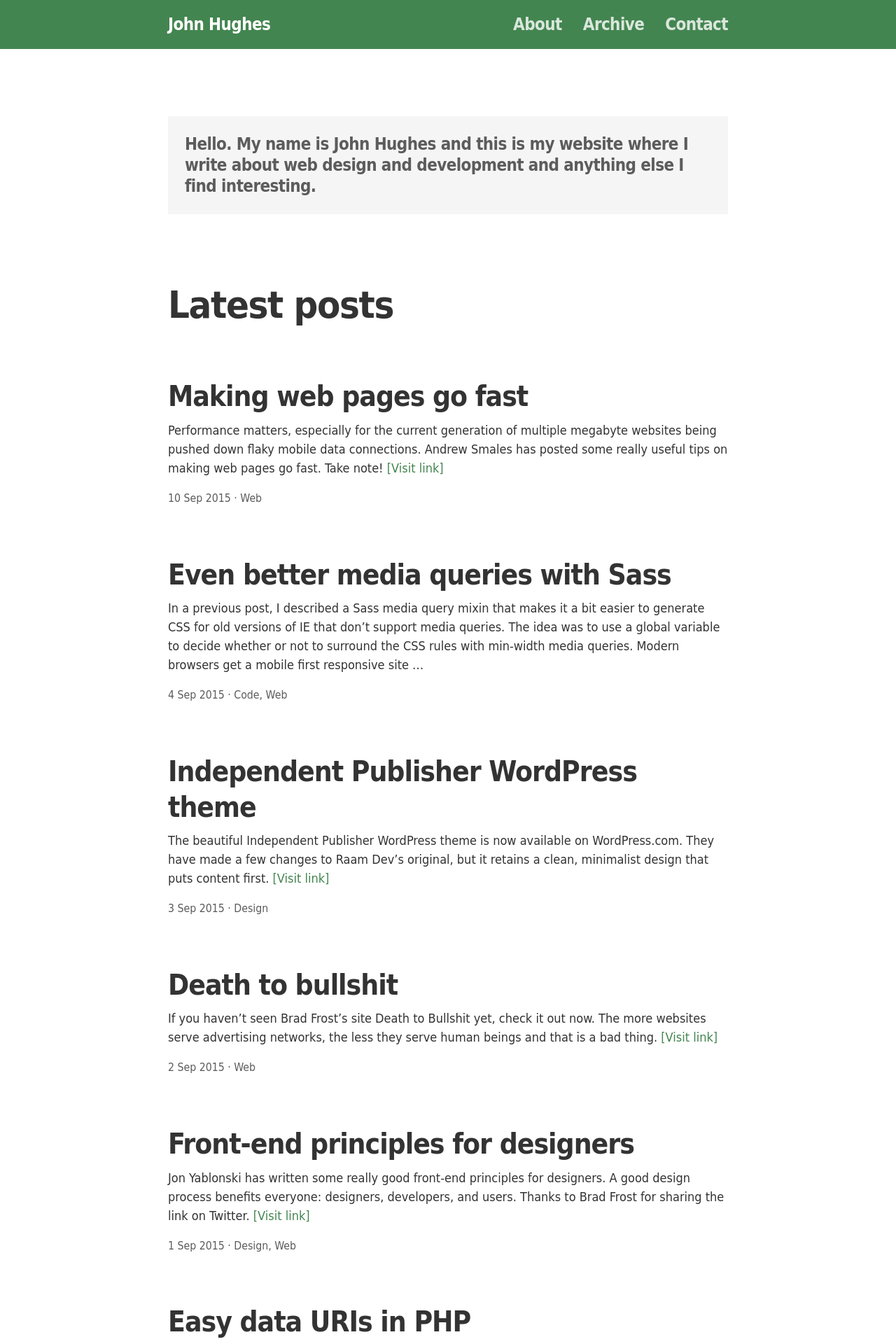
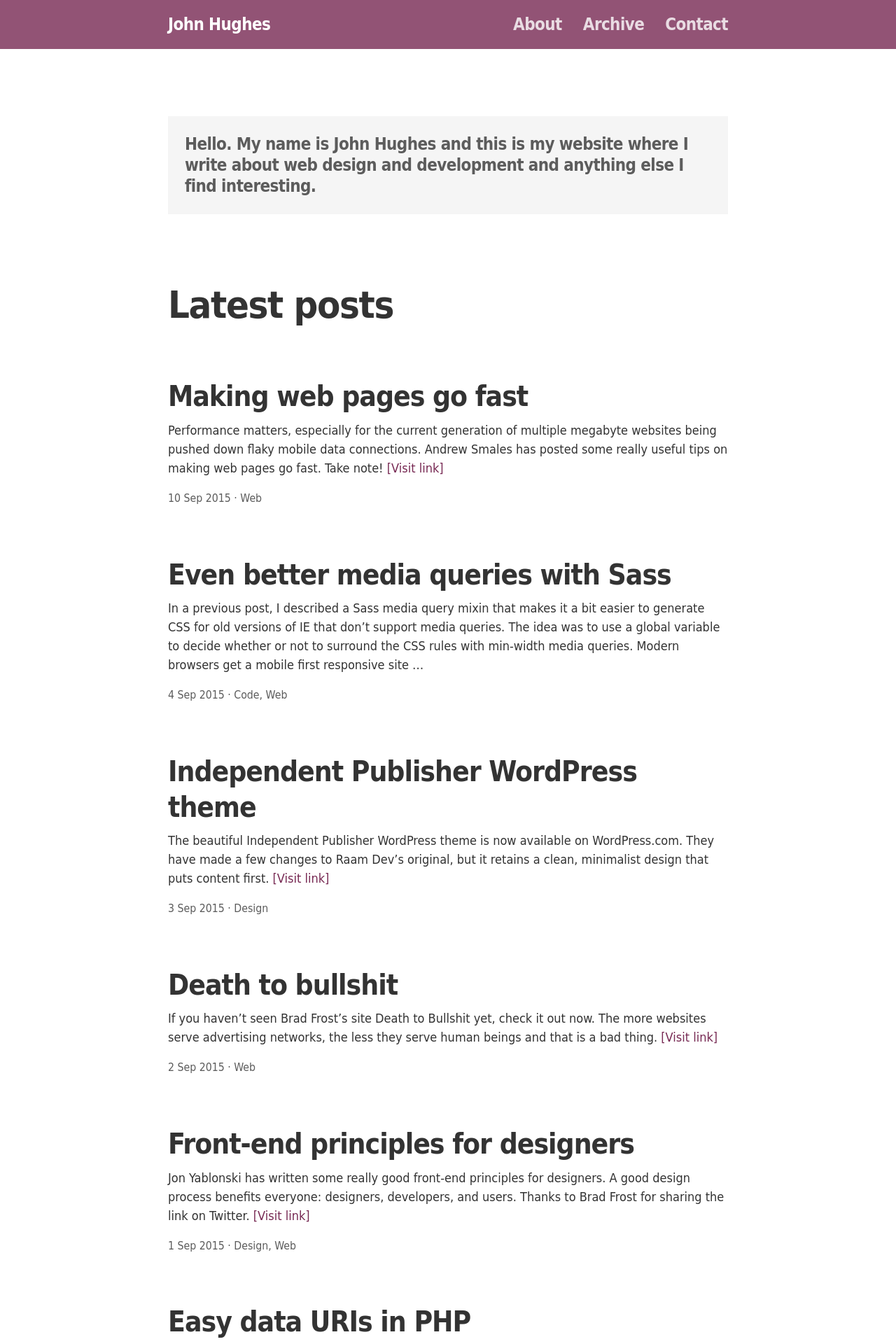
Before and after one commit to johnkhughes/john-hughes-web, a Jekyll site: the page built from index.md, in a window 1280 px wide. Shown: the top 1920 px of the page at 70% size. Built offline with Jekyll 4.4.1, drawn with Linux system fonts in a browser that asks for light colours.

Commit message:
Purple is the new green

```diff
--- a/static/css/style.css
+++ b/static/css/style.css
@@ -14,11 +14,15 @@ body {
 /* Links */
 
 a {
-    color: #438550;
+    color: #772953;
 }
 
 a:focus {
     outline: 1px dotted;
+}
+
+a:hover {
+    color: #925375;
 }
 
 h1 a,
@@ -29,11 +33,9 @@ h2 a,
     text-decoration: none;
 }
 
-h1 a:hover,
-h2 a:hover,
 .meta a:hover,
 .footer a:hover {
-    color: #438550;
+    color: #772953;
 }
 
 /* Typography */
@@ -226,7 +228,7 @@ blockquote + .caption {
 /* Buttons */
 
 .button {
-    background: #438550;
+    background: #925375;
     color: #fff;
     display: inline-block;
     font-weight: bold;
@@ -237,11 +239,12 @@ blockquote + .caption {
 
 .button:focus,
 .button:hover {
-    background: #569162;
+    background: #9F6986;
+    color: #fff;
 }
 
 .button:active {
-    background: #3c7848;
+    background: #843E64;
 }
 
 /* Header */
@@ -368,7 +371,7 @@ blockquote + .caption {
     }
 
     .header {
-        background: #438550;
+        background: #925375;
         color: #fff;
     }
 
```
